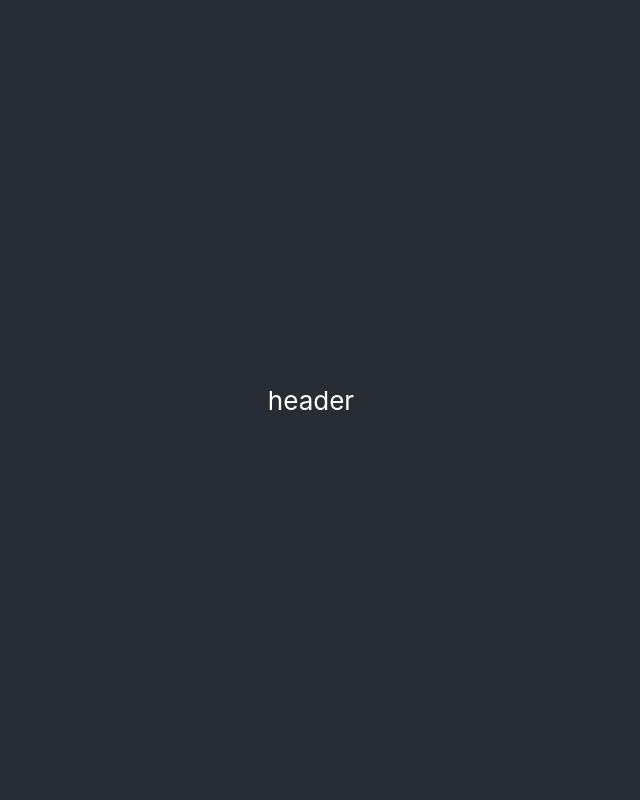
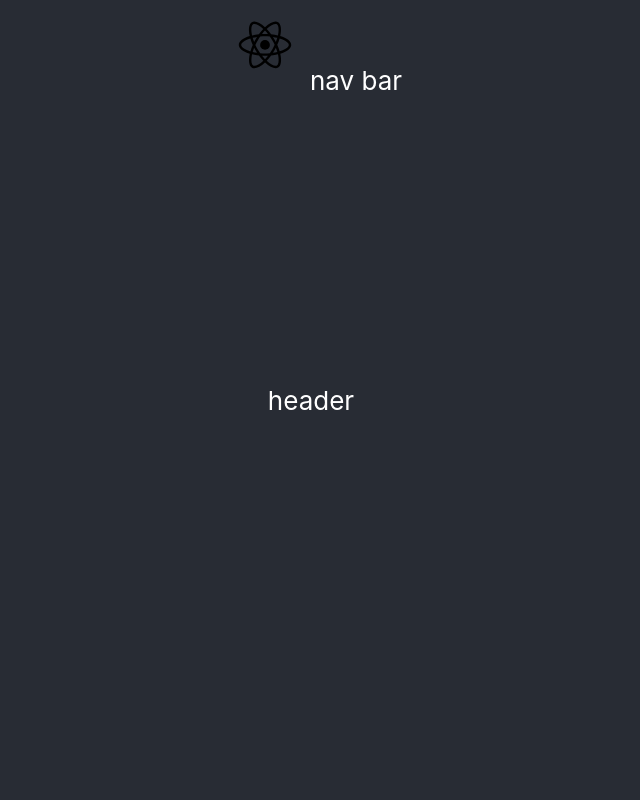
Before and after one commit to estKey/react-app, a React (Create React App) app: page / in a window 1280 px wide. Shown: the top 800 px of the page, without its empty margins (329-969 px from the left). Built offline with nearby package versions, Linux system fonts and the light colour scheme.

Commit message:
setting up initial components

```diff
--- a/src/App.css
+++ b/src/App.css
@@ -1,4 +1,4 @@
-html,body,section{
+html,body,div{
   min-height: 100%;
   min-width: 100%;
   height: 100%;
@@ -16,13 +16,21 @@ html,body,section{
 
 .App-header {
   background-color: #282c34;
-  min-height: 100vh;
+  min-height: 100%;
   display: flex;
   flex-direction: column;
   align-items: center;
   justify-content: center;
   font-size: calc(10px + 2vmin);
   color: white;
+}
+
+.App-body {
+
+}
+
+.App-footer {
+
 }
 
 .App-link {
--- a/src/App.js
+++ b/src/App.js
@@ -2,6 +2,8 @@ import React, { Component } from 'react';
 import {BrowserRouter as Router} from 'react-router-dom';
 import logo from './logo.svg';
 import './App.css';
+import Footer from "./components/footer/Footer";
+import Navbar from "./components/navbar/Navbar";
 
 class App extends Component {
   render() {
@@ -10,13 +12,14 @@ class App extends Component {
         <Router>
           <div className="App">
             <header className="App-header">
+              <Navbar/>
               header
             </header>
-            <section>
+            <div className="App-body">
               body
-            </section>
-            <footer>
-              footer
+            </div>
+            <footer className="App-footer">
+              <Footer/>
             </footer>
           </div>
         </Router>
--- /dev/null
+++ b/src/components/footer/Footer.css
@@ -0,0 +1,11 @@
+#footer-wrapper{
+
+}
+
+.media {
+
+}
+
+.copyright {
+
+}
--- /dev/null
+++ b/src/components/footer/Footer.js
@@ -0,0 +1,26 @@
+import React, {Component} from 'react';
+
+import './Footer.css'
+
+let year = 2018;
+
+class Footer extends Component{
+
+    render() {
+        return (
+            <div id="footer-wrapper" className=" ">
+                <div className="media">
+                    media
+                </div>
+                <div>
+
+                </div>
+                <div className="copyright">
+                    <h>Copyright ©  {year}  EazyTrip Inc. All rights reserved.</h>
+                </div>
+            </div>
+        );
+    }
+}
+
+export default Footer;
--- /dev/null
+++ b/src/components/navbar/Navbar.css
@@ -0,0 +1,10 @@
+#navbar-wrapper {
+    top: 0;
+    position: fixed;
+}
+
+.App-logo {
+
+    height: 90px;
+    width: 90px;
+}
--- /dev/null
+++ b/src/components/navbar/Navbar.js
@@ -0,0 +1,18 @@
+import React, {Component} from 'react';
+
+import './Navbar.css'
+import logo from '../../logo.svg';
+
+class Navbar extends Component{
+
+    render() {
+        return (
+            <div id="navbar-wrapper">
+                <img src={logo} className="App-logo" alt="logo" />
+                nav bar
+            </div>
+        );
+    }
+}
+
+export default Navbar;
```
Also changed, not shown: src/routes/router-config.js (added, +11 -0 lines), public/manifest.json, src/logo.svg, src/routes/About.js (added).
